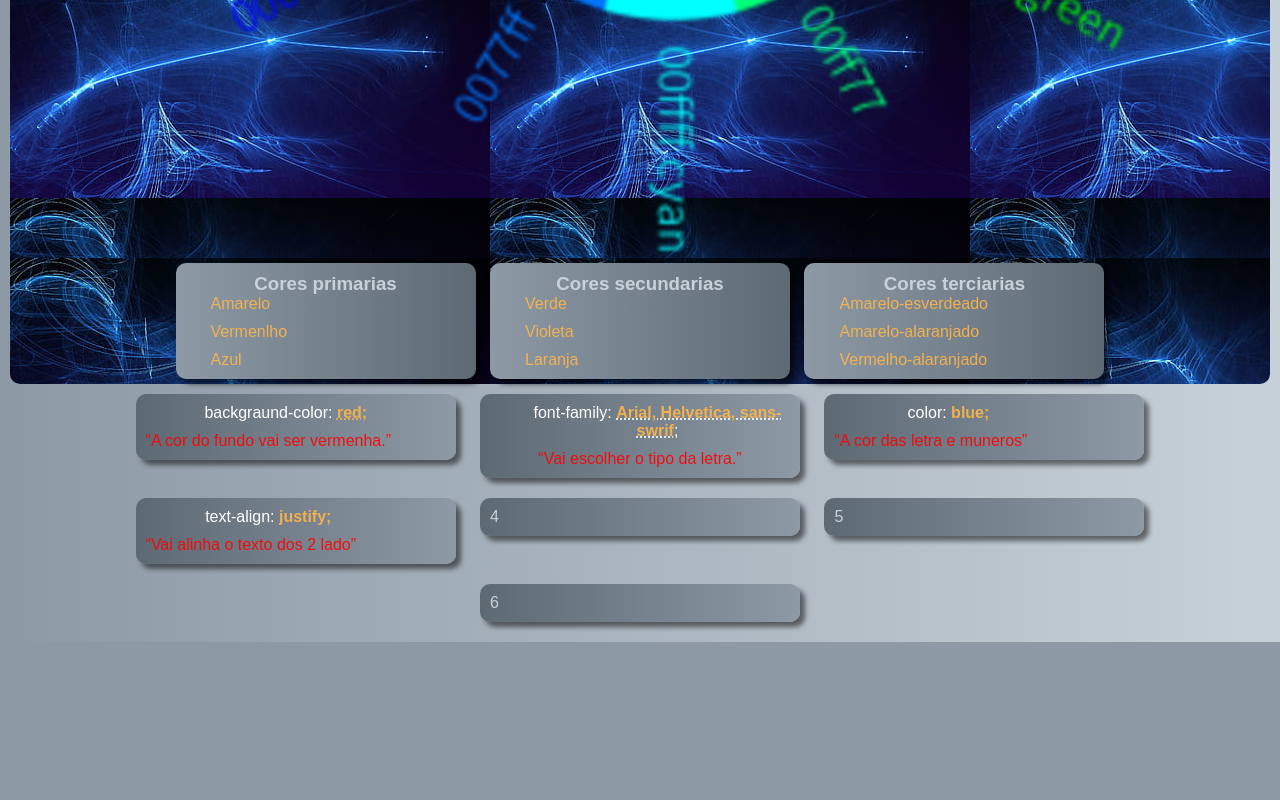
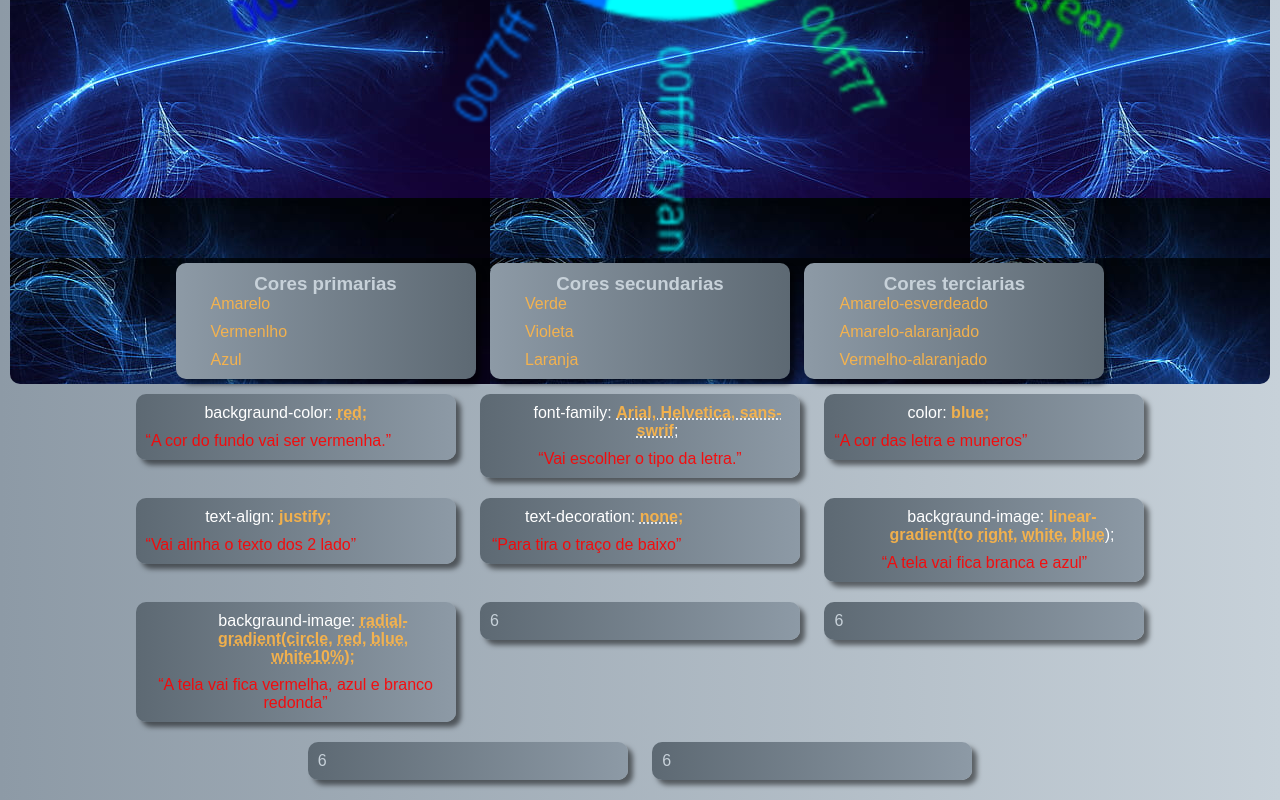
Before and after one commit to lias-alves/codigo, a plain HTML site: page index.html in a window 1280 px wide. Shown: the part 2992-3792 px from the top of the page. Before the commit the page ends 3634 px from the top, so only its background shows below. Drawn offline with Linux system fonts and the light colour scheme.

Commit message:
atualizacoes

```diff
--- a/index.html
+++ b/index.html
@@ -337,22 +337,42 @@
                        <q>A cor das letra e muneros</q>
                    </div>
                 </div>
-
                 <div class="bloco-css">
                     <div>
                         <p>text-align: <b>justify;</b></p>
                         <q>Vai alinha o texto dos 2 lado</q>
                     </div>
                  </div>
-
                  <div class="bloco-css">
                     <div>
-                        4
+                        <p>text-decoration: <abbr title="'none' não aparece "><b>none;</b></abbr></p>
+                        <q>Para tira o traço de baixo</q>
+                    </div>
+                 </div>
+                 <div class="bloco-css">
+                    <div>
+                        <p> backgraund-image: <b>linear-gradient(to <abbr title="escolhar um lado 'left' 'top' 'bottom'">right,</abbr> <abbr title="escolhar o cor ">white</abbr>, <abbr title="escolhar a cor">blue</abbr></b>);</p>
+                        <q>A tela vai fica branca e azul</q>
                     </div>
                  </div>
 
                  <div class="bloco-css">
-                    5
+                    <div>
+                        <p>backgraund-image: <b><abbr title="vai deixa as cores em ciirculo">radial-gradient(circle</abbr>, <abbr title="escolha a cor">red</abbr>, <abbr title="escolha a cor">blue</abbr>, <abbr title="escolha a cor">white</abbr><abbr title="pode adiciona em qualquer uma das cores">10%</abbr>);</b></p>
+                        <q>A tela vai fica vermelha, azul e branco redonda</q>
+                    </div>
+                 </div>
+
+                 <div class="bloco-css">
+                    6
+                 </div>
+
+                 <div class="bloco-css">
+                    6
+                 </div>
+
+                 <div class="bloco-css">
+                    6
                  </div>
 
                  <div class="bloco-css">
```
